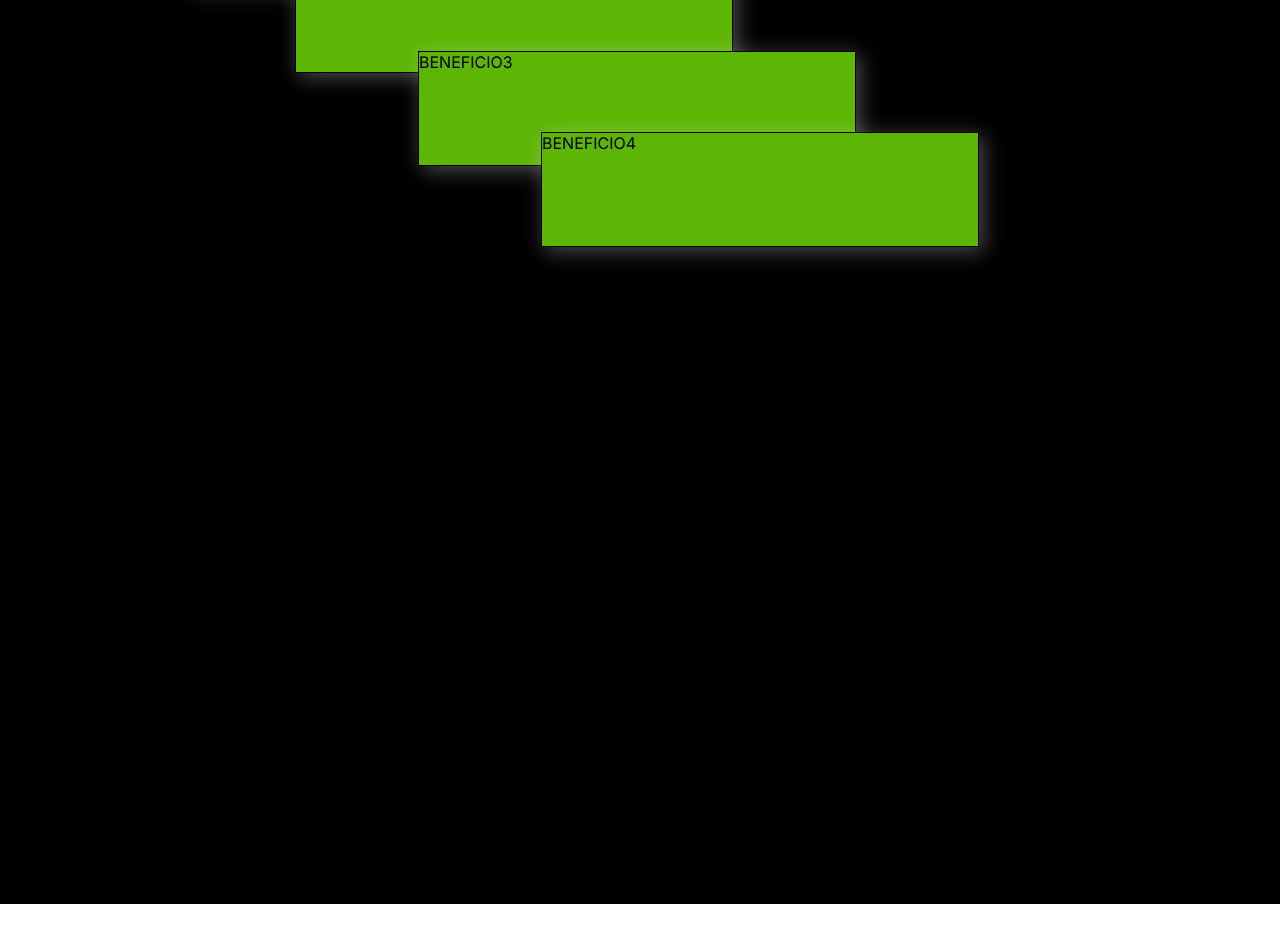
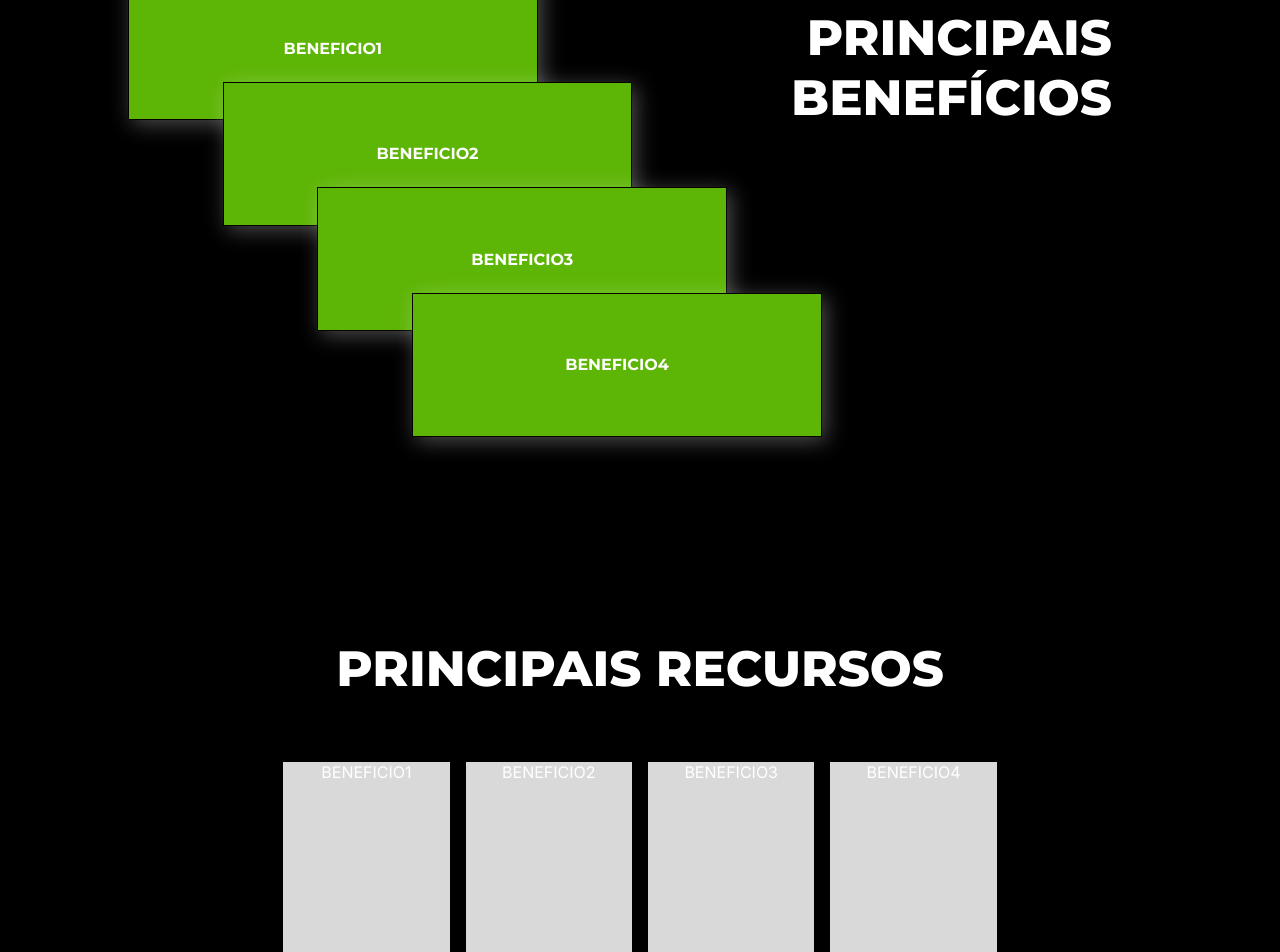
Before and after one commit to winvirg/Trackventory, a Next.js app: page /landing_page in a window 1280 px wide. Shown: the part 1660-2612 px from the top of the page. Before the commit the page ends 2564 px from the top, so only its background shows below. Built offline with nearby package versions, Linux system fonts and the light colour scheme.

Commit message:
finalização da parte de principais beneficios da landing_page e inicio da criacao da parte de principais recursos também na landing page

```diff
--- a/src/app/landing_page/page.tsx
+++ b/src/app/landing_page/page.tsx
@@ -28,18 +28,21 @@ export default function Landing_page() {
                 <h1>Controle de vendas e estoque simplificado acesse onde e quando quiser</h1>
             </div>
             <div className={styles.containerBeneficios}>
-                <div className={styles.beneficios} id="beneficios">
+                <div className={styles.beneficiosGrid} id="beneficios">
                     <span>Principais Benefícios</span>
-                </div>
-                <div className={styles.beneficiosGrid}>
-                    <div className={styles.beneficio1}>Beneficio1</div>
-                    <div className={styles.beneficio2}>Beneficio2</div>
-                    <div className={styles.beneficio3}>Beneficio3</div>
-                    <div className={styles.beneficio4}>Beneficio4</div>
+                    <div className={`${styles.beneficio1} ${styles.beneficio}`}>Beneficio1</div>
+                    <div className={`${styles.beneficio2} ${styles.beneficio}`}>Beneficio2</div>
+                    <div className={`${styles.beneficio3} ${styles.beneficio}`}>Beneficio3</div>
+                    <div className={`${styles.beneficio4} ${styles.beneficio}`}>Beneficio4</div>
                 </div>
             </div>
             <div className={styles.recursos} id="recursos">
-            </div>
+                <span>Principais Recursos</span>
+                <div className={`${styles.recurso1} ${styles.recurso}`}>Beneficio1</div>
+                <div className={`${styles.recurso2} ${styles.recurso}`}>Beneficio2</div>
+                <div className={`${styles.recurso3} ${styles.recurso}`}>Beneficio3</div>
+                <div className={`${styles.recurso4} ${styles.recurso}`}>Beneficio4</div>
+                </div>
             <div className={styles.captura} id="captura">
             </div>
             <div className={styles.parceiros} id="parceiros">
--- a/src/app/page.module.css
+++ b/src/app/page.module.css
@@ -1144,7 +1144,7 @@
   text-shadow: 0px 4px 4px rgba(0, 0, 0, 0.25);
 }
 
-/* SESSÃO DESTAQUE */
+/* sessão destaque */
 .sessaoDestaque{
   width: 100%;
   padding: 5% 10% 10% 10%;
@@ -1166,123 +1166,119 @@
 }
 
 
-/* BENEFÍCIOS LANDING_PAGE */
+/* benefícios */
 .containerBeneficios{
   padding: 10%;
   justify-content: center;
   background-color: #000;
+  color: white;
 }
 
 .beneficios{
-  width: 80%;
-  display: grid;
-  height: 100vh;
-  color: white;
   font-family: MontserratExtraBold;
 }
 
-/*
-.beneficios span{
-  position: absolute;
-  width: 22.6875vh;
-  height: 7.625rem;
+.beneficio{
+  box-sizing: border-box;
+  width: 32vw;
+  height: 18vh;
+  background: #5DB505;
+  border: 1px solid #000000;
+  box-shadow: 4px 4px 20px rgba(255, 255, 255, 0.3);
+  font-family: MontserratBold;
+  display: flex;
+  text-align: center;
+  justify-content: center;
+  align-items: center;
+}
+
+.beneficiosGrid{
+  display: grid;
+  grid-template-columns: repeat(12, 7.4vw);
+  grid-template-rows: 9.44vh 3.75vh 9.44vh 3.75vh 9.44vh 3.75vh 9.44vh 3.75vh;
+}
+
+.beneficiosGrid span{
+  grid-column: 8;
+  grid-row: 2;
   font-family: 'MontserratExtraBold';
   font-weight: 800;
-  font-size: 3.125rem;
+  font-size: 3.1rem;
   display: flex;
   align-items: center;
   text-align: right;
-  color: #FFFFFF;
-  grid-column: 10;
+}
 
-}*/
-/* beneficios
+.beneficio1{
+  grid-column: 1 /4;
+  grid-row: 1 / 2;
+}
 
-position: absolute;
-width: 1066px;
-height: 378px;
-left: calc(50% - 1066px/2);
-top: 1529px;*/
+.beneficio2{
+  grid-column: 2 / 5;
+  grid-row: 3 / 4;
+}
 
+.beneficio3{
+  grid-column: 3 / 6;
+  grid-row: 5 / 6;
+}
 
+.beneficio4{
+  grid-column: 4 / 7;
+  grid-row: 7 / 8;
+}
 
-.beneficios span{
+/* recursos */
+.recursos{
+  padding: 5%;
+  justify-content: center;
+  background-color: #000;
+  color: white;
+  display: grid;
+  grid-template-columns: repeat(4,13vw);
+  grid-template-rows: 19.44vh 32.78vh;
+  align-items: center;
+  justify-content: center;
+  text-align: center;
+  grid-template-areas:
+  "titulo   titulo    titulo    titulo"
+  "recurso1 recurso2  recurso3  recurso4"
+  ;
+  gap: 1rem;
+}
 
-position: absolute;
-width: 363px;
-height: 122px;
-left: 890px;
-top: 1529px;
+.recursos span{
+  grid-area: titulo;
+  font-family: MontserratExtraBold;
+  font-size: 3.1rem;
+  text-align: center;
+  justify-content: center;
+  text-align: center;
+  align-self: center;
+}
 
-font-family: 'MontserratExtraBold';
-font-style: normal;
-font-weight: 800;
-font-size: 50px;
-line-height: 61px;
-display: flex;
-align-items: center;
-text-align: right;
+.recurso{
+  background-color: #D9D9D9;
+  height: 32.78vh;
+}
 
-color: #FFFFFF;
+.recurso1{
+  grid-area: recurso1;
 
 }
 
-.beneficio1{
+.recurso2{
+  grid-area: recurso2;
 
-box-sizing: border-box;
-
-position: absolute;
-width: 438px;
-height: 115px;
-left: 187px;
-top: 1532px;
-
-background: #5DB505;
-border: 1px solid #000000;
-box-shadow: 4px 4px 20px rgba(255, 255, 255, 0.3);
 }
 
-.beneficio2{
+.recurso3{
+  grid-area: recurso3;
 
-box-sizing: border-box;
-
-position: absolute;
-width: 438px;
-height: 115px;
-left: 295px;
-top: 1618px;
-
-background: #5DB505;
-border: 1px solid #000000;
-box-shadow: 4px 4px 20px rgba(255, 255, 255, 0.3);
 }
 
-.beneficio3{
+.recurso4{
+  grid-area: recurso4;
 
-box-sizing: border-box;
-
-position: absolute;
-width: 438px;
-height: 115px;
-left: 418px;
-top: 1711px;
-
-background: #5DB505;
-border: 1px solid #000000;
-box-shadow: 4px 4px 20px rgba(255, 255, 255, 0.3);
 }
-
-.beneficio4{
-
-box-sizing: border-box;
-
-position: absolute;
-width: 438px;
-height: 115px;
-left: 541px;
-top: 1792px;
-
-background: #5DB505;
-border: 1px solid #000000;
-box-shadow: 4px 4px 20px rgba(255, 255, 255, 0.3);
-}
```
